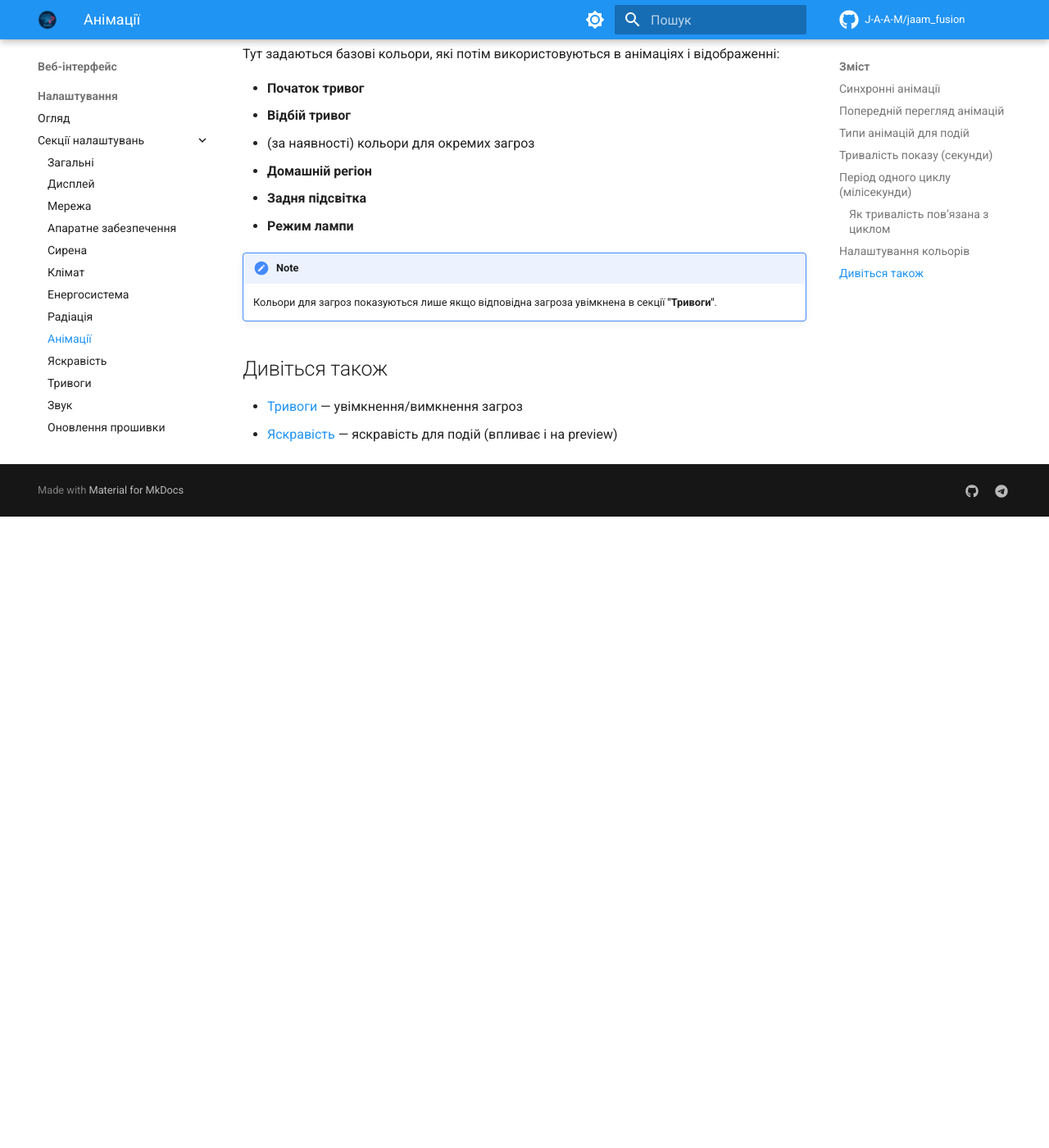
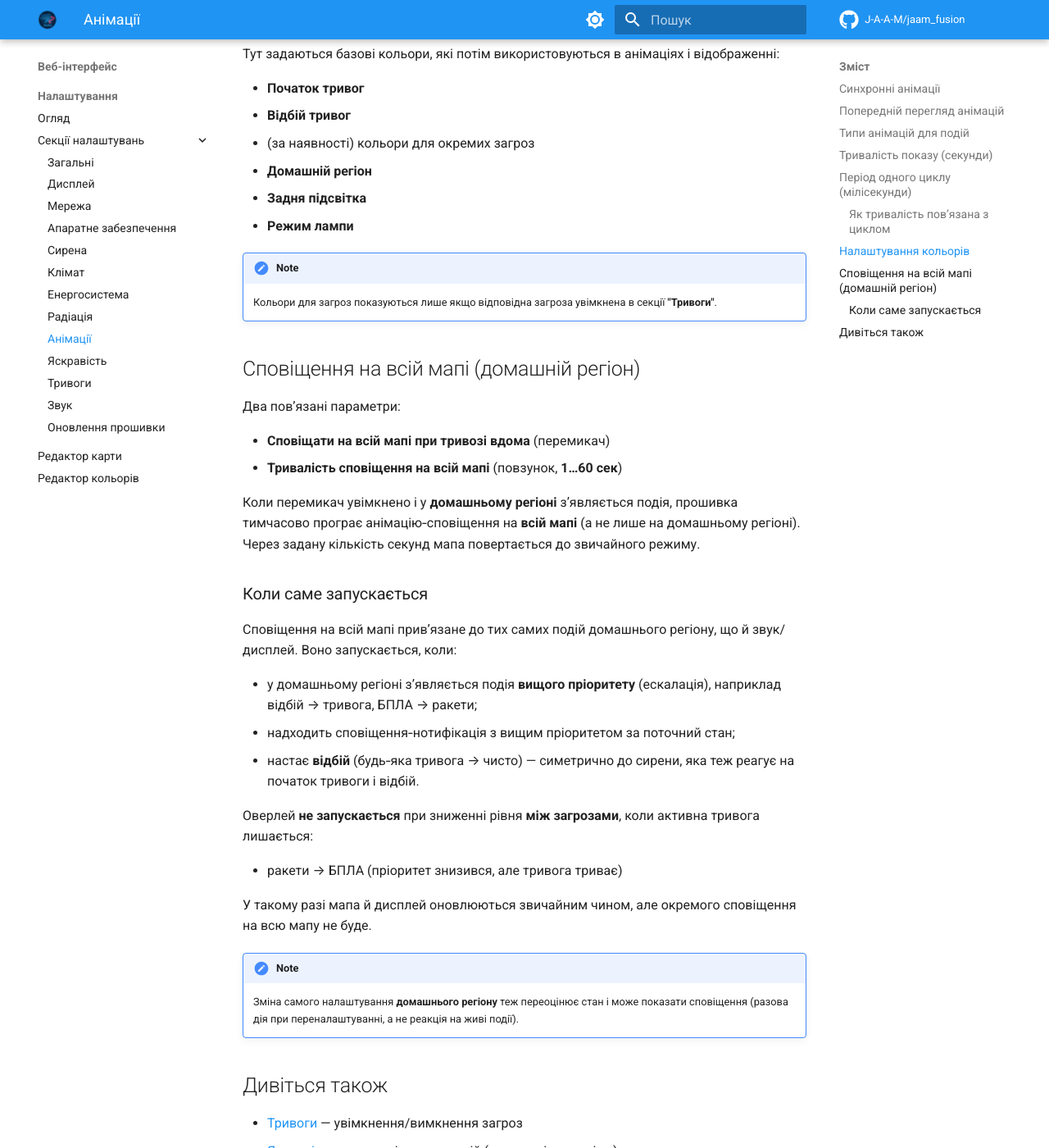
Before and after one commit to J-A-A-M/jaam_fusion, an MkDocs documentation site: the page built from wiki/web-interface/sections/animations.md, in a window 1280 px wide and 1400 px high, scrolled down 3099 px. Shown: the whole window at 82% size. Built offline with MkDocs 1.6.1 and Material for MkDocs 9.7.7, drawn with Linux system fonts in a browser that asks for light colours; comment, search, counter and statistics services are not loaded; before the commit the page ends 3729 px from its top, so only the background shows below that.

Commit message:
Update home alert animation settings and documentation
- Changed the label for the home alert animation toggle to "Сповіщати на всій мапі при тривозі вдома" for better clarity.
- Updated the description for the home alert animation duration to "Тривалість сповіщення на всій мапі".
- Added detailed documentation on the new map-wide notification feature for home region alerts, including its triggers and behavior.

```diff
--- a/wiki/web-interface/sections/animations.md
+++ b/wiki/web-interface/sections/animations.md
@@ -111,6 +111,40 @@
 !!! note
     Кольори для загроз показуються лише якщо відповідна загроза увімкнена в секції **"Тривоги"**.
 
+## Сповіщення на всій мапі (домашній регіон)
+
+Два пов’язані параметри:
+
+- **Сповіщати на всій мапі при тривозі вдома** (перемикач)
+- **Тривалість сповіщення на всій мапі** (повзунок, **1…60 сек**)
+
+Коли перемикач увімкнено і у **домашньому регіоні** з’являється подія, прошивка тимчасово
+програє анімацію‑сповіщення на **всій мапі** (а не лише на домашньому регіоні). Через
+задану кількість секунд мапа повертається до звичайного режиму.
+
+### Коли саме запускається
+
+Сповіщення на всій мапі прив’язане до тих самих подій домашнього регіону, що й звук/дисплей.
+Воно запускається, коли:
+
+- у домашньому регіоні з’являється подія **вищого пріоритету** (ескалація), наприклад
+  відбій → тривога, БПЛА → ракети;
+- надходить сповіщення‑нотифікація з вищим пріоритетом за поточний стан;
+- настає **відбій** (будь‑яка тривога → чисто) — симетрично до сирени, яка теж реагує на
+  початок тривоги і відбій.
+
+Оверлей **не запускається** при зниженні рівня **між загрозами**, коли активна тривога
+лишається:
+
+- ракети → БПЛА (пріоритет знизився, але тривога триває)
+
+У такому разі мапа й дисплей оновлюються звичайним чином, але окремого сповіщення на всю
+мапу не буде.
+
+!!! note
+    Зміна самого налаштування **домашнього регіону** теж переоцінює стан і може показати
+    сповіщення (разова дія при переналаштуванні, а не реакція на живі події).
+
 ## Дивіться також
 
 - [Тривоги](alerts.md) — увімкнення/вимкнення загроз
```
Also changed, not shown: 4 other files.
